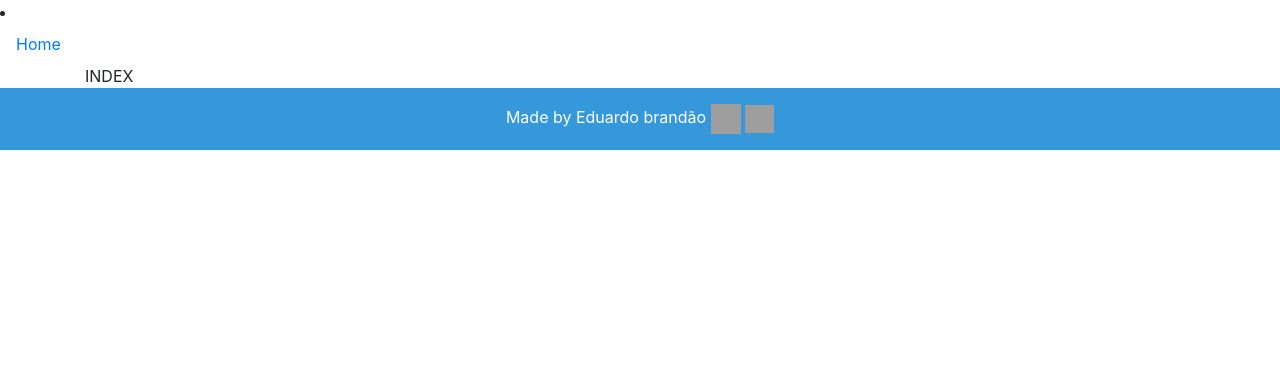
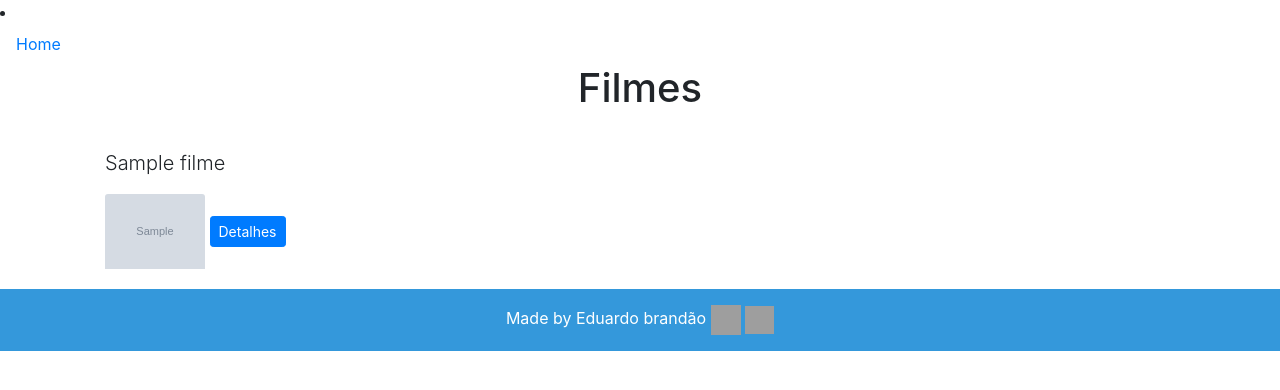
Before and after one commit to EduardoBran/EbFilmes-App-Web-Py, a Django app: page / in a window 1280 px wide. Shown: the top 390 px of the page. Run offline with Django 4.2, Linux system fonts and the light colour scheme; tables that the repository leaves empty hold one stand-in row (values such as "Sample post"); grey boxes marked "Sample" are stand-in pictures; some libraries are stand-ins or nearby versions; grey boxes are pictures that could not be loaded.

Commit message:
exibindo os filmes cadastrados

```diff
--- a/filme/templates/filme/index.html
+++ b/filme/templates/filme/index.html
@@ -2,6 +2,27 @@
 
 {% block content %}
 
-INDEX
+<h1 class="text-center mb-3">Filmes</h1>
+{% if allMovies %}
+
+{% for movie in allMovies %}
+<div class="card-mb-3">
+    <div class="card-body">
+        <p class="lead">{{ movie.nome }}</p>
+
+        <a href="#">
+            <img class="card-img-top" src="{{ movie.imagem_filme }}" alt="{{ movie.name }}" style="width: 100px;">
+        </a>
+
+        <a href="#" class="btn btn-primary btn-sm">Detalhes</a>
+
+    </div>
+</div>
+{% endfor %}
+
+{% else %}
+<p>Nenhum filme disponível.</p>
+
+{% endif %}
 
 {% endblock %}
--- a/filme/views.py
+++ b/filme/views.py
@@ -1,6 +1,15 @@
 from django.shortcuts import render
-from django.views.generic import TemplateView
+from django.views.generic.list import ListView
+
+from .models import *
 
 
-class FilmeIndex(TemplateView):
+class FilmeIndex(ListView):
+    model = Filme
     template_name = 'filme/index.html'
+    context_object_name = 'allMovies'
+
+    def get_queryset(self):
+        qs = super().get_queryset()
+        qs = qs.order_by('nome')
+        return qs
```
